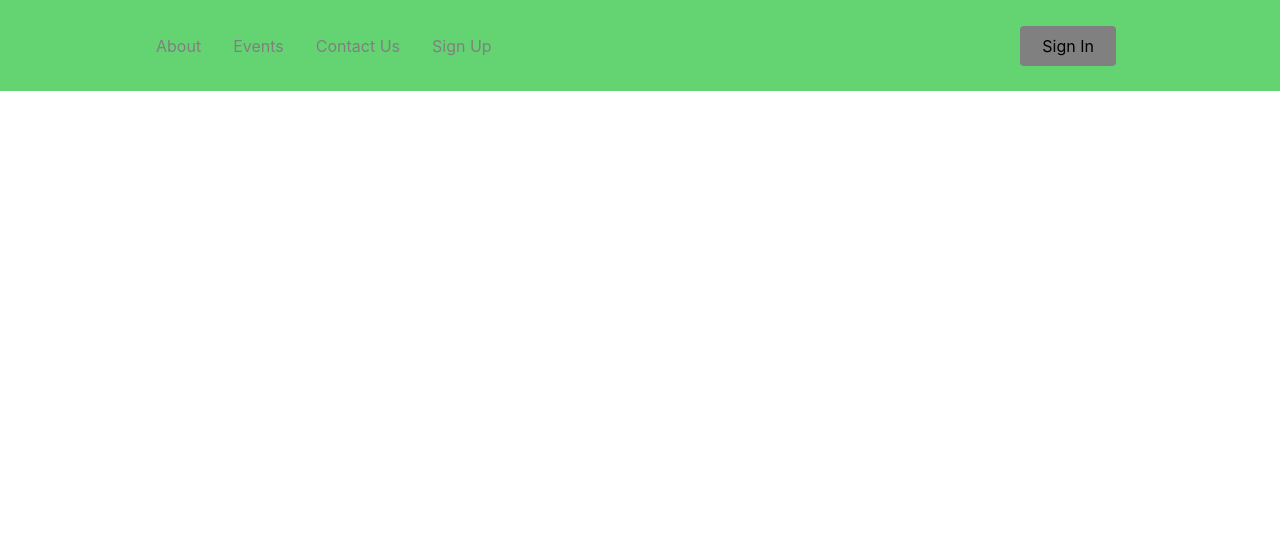
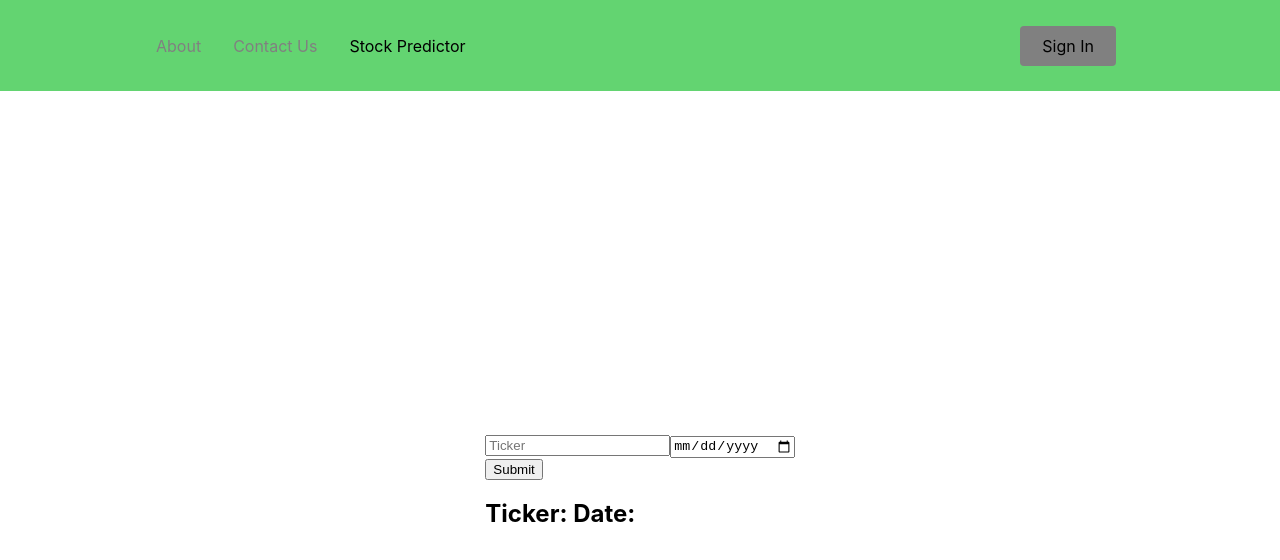
Before and after one commit to DaJoesh/CS4650-AWS-Project, a React (Create React App) app in the folder frontend/: page /predictor in a window 1280 px wide. Shown: the top 560 px of the page. Built offline with nearby package versions, Linux system fonts and the light colour scheme.

Commit message:
Nav bar update and stock prediction page addition

```diff
--- a/frontend/src/App.css
+++ /dev/null
@@ -1,38 +0,0 @@
-.App {
-  text-align: center;
-}
-
-.App-logo {
-  height: 40vmin;
-  pointer-events: none;
-}
-
-@media (prefers-reduced-motion: no-preference) {
-  .App-logo {
-    animation: App-logo-spin infinite 20s linear;
-  }
-}
-
-.App-header {
-  background-color: #282c34;
-  min-height: 100vh;
-  display: flex;
-  flex-direction: column;
-  align-items: center;
-  justify-content: center;
-  font-size: calc(10px + 2vmin);
-  color: white;
-}
-
-.App-link {
-  color: #61dafb;
-}
-
-@keyframes App-logo-spin {
-  from {
-    transform: rotate(0deg);
-  }
-  to {
-    transform: rotate(360deg);
-  }
-}
--- a/frontend/src/App.js
+++ b/frontend/src/App.js
@@ -1,5 +1,4 @@
 import React from "react";
-import "./App.css";
 import Navbar from "./components/Navbar";
 import {
     BrowserRouter as Router,
@@ -9,7 +8,7 @@ import {
 import Home from "./pages";
 import About from "./pages/about";
 import Contact from "./pages/contact";
-import SignUp from "./pages/signup";
+import Predictor from "./pages/predictor";
 
 function App() {
     return (
@@ -18,14 +17,8 @@ function App() {
             <Routes>
                 <Route path="/" element={<Home />} />
                 <Route path="/about" element={<About />} />
-                <Route
-                    path="/contact"
-                    element={<Contact />}
-                />
-                <Route
-                    path="/sign-up"
-                    element={<SignUp />}
-                />
+                <Route path="/contact" element={<Contact />}/>
+                <Route path= "/predictor" element={<Predictor />}/>
             </Routes>
         </Router>
     );
--- a/frontend/src/components/Navbar/index.js
+++ b/frontend/src/components/Navbar/index.js
@@ -1,4 +1,5 @@
 import React from "react";
+import { useState } from "react";
 import {
     Nav,
     NavLink,
@@ -9,6 +10,8 @@ import {
 } from "./NavbarElements";
 
 const Navbar = () => {
+    const [isLoggedIn, setIsLoggedIn] = useState(true);
+
     return (
         <>
             <Nav>
@@ -18,20 +21,18 @@ const Navbar = () => {
                     <NavLink to="/about" >
                         About
                     </NavLink>
-                    <NavLink to="/events" activeStyle>
-                        Events
-                    </NavLink>
-                    <NavLink to="/contacts" activeStyle>
+                    <NavLink to="/contact">
                         Contact Us
                     </NavLink>
-                    <NavLink to="/sign-up" activeStyle>
-                        Sign Up
-                    </NavLink>
+                    {isLoggedIn &&
+                    <NavLink to="/predictor">Stock Predictor</NavLink>}
+
 
                     {/* Second Nav */}
                     {/* <NavBtnLink to='/sign-in'>Sign In</NavBtnLink> */}
                 </NavMenu>
                 <NavBtn>
+                    {/*link into the auth0 signin through this button*/}
                     <NavBtnLink to="/signin">
                         Sign In
                     </NavBtnLink>
--- a/frontend/src/pages/about.js
+++ b/frontend/src/pages/about.js
@@ -5,8 +5,8 @@ const About = () => {
         <div
             style={{
                 display: "flex",
-                justifyContent: "centre",
-                alignItems: "centre",
+                justifyContent: "center",
+                alignItems: "center",
                 height: "100vh",
             }}
         >
--- a/frontend/src/pages/contact.js
+++ b/frontend/src/pages/contact.js
@@ -5,8 +5,8 @@ const About = () => {
         <div
             style={{
                 display: "flex",
-                justifyContent: "centre",
-                alignItems: "centre",
+                justifyContent: "center",
+                alignItems: "center",
                 height: "100vh",
             }}
         >
--- a/frontend/src/pages/index.js
+++ b/frontend/src/pages/index.js
@@ -5,8 +5,8 @@ const Home = () => {
     <div
       style={{
         display: 'flex',
-        justifyContent: 'centre',
-        alignItems: 'centre',
+        justifyContent: 'center',
+        alignItems: 'center',
         height: '100vh'
       }}
     >
--- /dev/null
+++ b/frontend/src/pages/predictor.js
@@ -0,0 +1,60 @@
+import React from "react";
+import { useState } from "react";
+
+const Predictor = () => {
+    const [message, setMessage] = useState('');
+    const [tickerInput, setTickerInput] = useState('');
+    const [dateInput, setDateInput] = useState('');
+
+    const handleSubmit = event => {
+        console.log('sumbitted');
+        event.preventDefault();
+        console.log(tickerInput);
+        console.log(dateInput);
+        /*get data here using tickerInput and dateInput, need middleware here*/
+
+        setTickerInput('');
+        setDateInput('');
+    }
+    return (
+        <div
+            style={{
+                display: "flex",
+                justifyContent: "center",
+                alignItems: "center",
+                height: "100vh",
+            }}
+        >
+            <form onSubmit = {handleSubmit}>
+                <input
+                    id="ticker_input"
+                    name="ticker_input"
+                    type="text"
+                    placeholder="Ticker"
+                    onChange={event=> setTickerInput(event.target.value)}
+                    value={tickerInput}
+                    />
+                <input
+                    id="date_input"
+                    name="date_input"
+                    type="date"
+                    placeholder="Date"
+                    onChange={event=> setDateInput(event.target.value)}
+                    value={dateInput}
+                    />
+                <br />
+                <button type = "submit">Submit</button>
+
+                <h2>
+                Ticker: {tickerInput}
+                Date: {dateInput}
+
+                </h2>
+
+            </form>
+
+        </div>
+    );
+};
+
+export default Predictor;
--- a/frontend/src/pages/signup.js
+++ /dev/null
@@ -1,19 +0,0 @@
-
-import React from "react";
-
-const SignUp = () => {
-    return (
-        <div
-            style={{
-                display: "flex",
-                justifyContent: "centre",
-                alignItems: "centre",
-                height: "100vh",
-            }}
-        >
-            <h1>Sign Up</h1>
-        </div>
-    );
-};
-
-export default SignUp;
```
